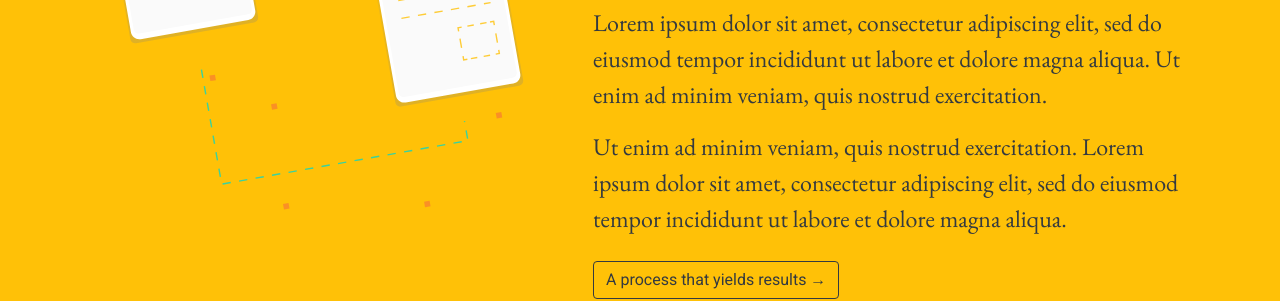
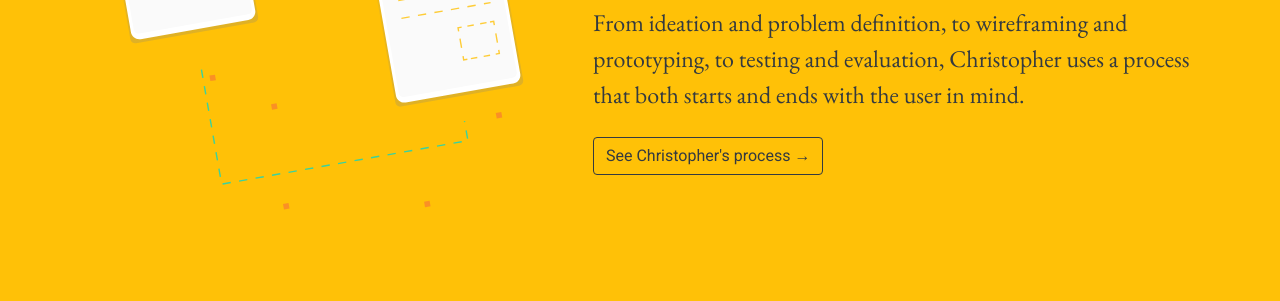
Before and after one commit to chrisrgriff/portfolio, a plain HTML site: page index.html in a window 1280 px wide. Shown: the part 666-967 px from the top of the page. Drawn offline with nearby package versions, Linux system fonts and the light colour scheme.

Commit message:
august-13

```diff
--- a/index.html
+++ b/index.html
@@ -70,9 +70,8 @@
         </div>
         <div class="col-xl-7 col-lg-12 col-md-12 col-sm-12 text-left pl-5 py-5">
           <h2 class="display-4" style="color: #343a40;">A design thinker</h1>
-          <p class="lead" style="color: #343a40;">Lorem ipsum dolor sit amet, consectetur adipiscing elit, sed do eiusmod tempor incididunt ut labore et dolore magna aliqua. Ut enim ad minim veniam, quis nostrud exercitation.</p>
-          <p class="lead" style="color: #343a40;">Ut enim ad minim veniam, quis nostrud exercitation. Lorem ipsum dolor sit amet, consectetur adipiscing elit, sed do eiusmod tempor incididunt ut labore et dolore magna aliqua. </p>
-          <button class="btn btn-md btn-outline-dark my-2" type="submit">A process that yields results &rarr;</button>
+          <p class="lead" style="color: #343a40;">From ideation and problem definition, to wireframing and prototyping, to testing and evaluation, Christopher uses a process that both starts and ends with the user in mind.</p>
+          <button class="btn btn-md btn-outline-dark my-2" type="submit">See Christopher's process &rarr;</button>
         </div>
       </div>
     </div>
```
